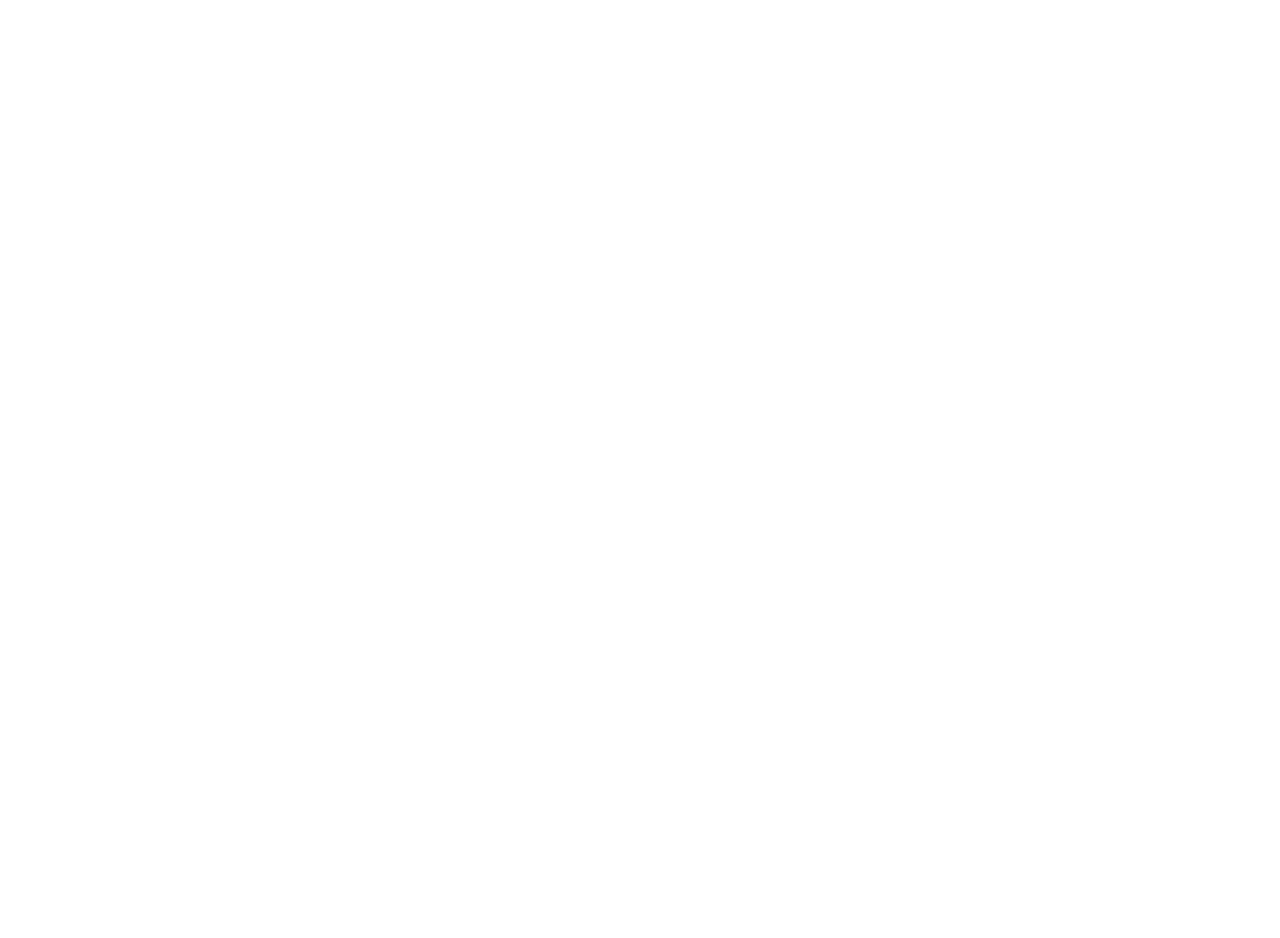
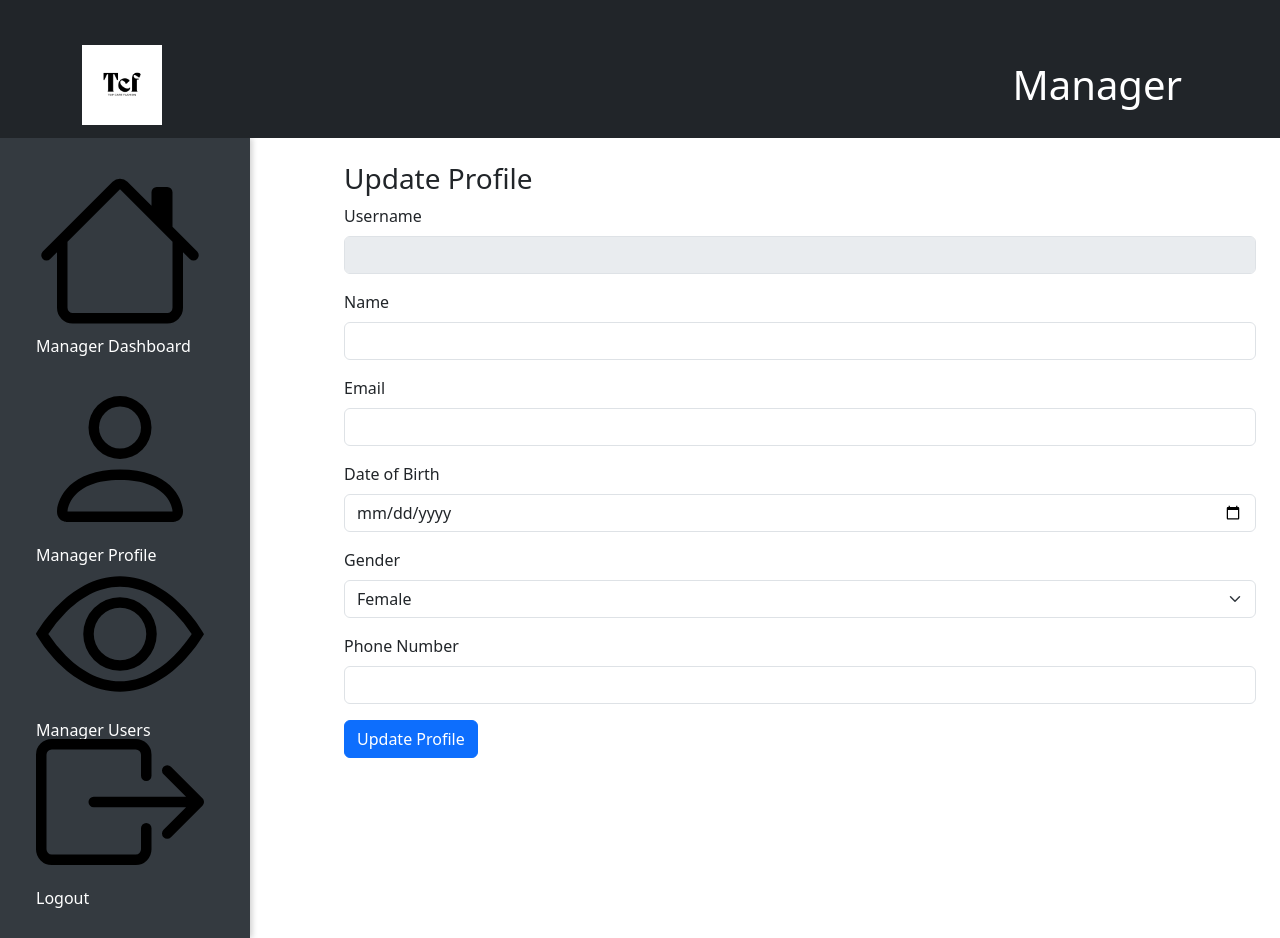
Before and after one commit to KevinYong1023/FYP-25-S1-11-Top-Care-Fashion, a React (Create React App) app: page /managerprofileupdate in a window 1280 px wide. Before the commit this address had no page. Before the commit the page ends 800 px from the top, so only its background shows below. Built offline with nearby package versions, Linux system fonts and the light colour scheme.

Commit message:
Manager can now update profile

```diff
--- a/src/App.js
+++ b/src/App.js
@@ -35,6 +35,7 @@ import DeleteAccount from "./Pages/Admin/DeleteAccount.js"
 import MixMatch from "./Pages/MixMatch.js";
 import ManagerDashboard from "./Pages/Manager/ManagerDashboard";
 import ManagerProfile from "./Pages/Manager/ManagerProfile";
+import ManagerProfileUpdate from "./Pages/Manager/ManagerProfileUpdate";
 import ManagerUsersDashboard from "./Pages/Manager/ManagerUsersDashboard";
 import ManagerUsersIndividual from "./Pages/Manager/ManagerUsersIndividual";
 
@@ -102,6 +103,7 @@ function App() {
                     <Route path="/mixmatch" element={<MixMatch/>}/>
                     <Route path="/managerdashboard" element={<ManagerDashboard />} />
                     <Route path="/managerprofile" element={<ManagerProfile />} />
+                    <Route path="/managerprofileupdate" element={<ManagerProfileUpdate />} />
                     <Route path="/managerusersdashboard" element={<ManagerUsersDashboard />} />
                     <Route path="/managerusersindividual/:id" element={<ManagerUsersIndividual />} />
                     <Route path = "/assigned-ticket" element={<TotalTicket name={name}/>}/>
--- a/src/Pages/Manager/ManagerProfile.js
+++ b/src/Pages/Manager/ManagerProfile.js
@@ -1,82 +1,57 @@
-// Pages/ManagerProfile.js
-import React, { useState } from "react";
-import { Container, Row, Col, Card, Button } from "react-bootstrap";
-import ManagerSidebar from "../../Components/Sidebars/ManagerSidebar";
+import React, { useState, useEffect } from "react";
+import { Container, Row, Col, Card, Button } from 'react-bootstrap';
+import userData from '../../mockdata/users.json';
+import userpic from '../../images/profile.png';
 import ManagerHeader from "../../Components/Headers/ManagerHeader";
+import ManagerSideBar from "../../Components/Sidebars/ManagerSidebar";
+import { useNavigate } from 'react-router-dom';
 
-export default function ManagerProfile() {
-    // Mock Data
-    const [profileData] = useState({
-        fullName: "John Doe",
-        email: "johndoe@example.com",
-        dob: "1990-05-15",
-        idNumber: "MGR001",
-        dateJoined: "2022-01-10",
-        gender: "Male",
-        phone: "+1234567890",
-        position: "Manager",
-    });
+const ManagerProfile = ({email}) => {
+    const [user, setUser] = useState(null);
+    const navigate = useNavigate(); // Initialize useNavigate
+    useEffect(() =>{
+
+        let getEmail = localStorage.getItem("email");
+        const fetchedUser = userData.find((user) => user.email === getEmail);
+        if (fetchedUser) {
+            setUser(fetchedUser);
+        }
+    }, [email]);
+
+    // Check if user data is loaded before rendering
+    if (!user) {
+        return <p>Loading user data...</p>;
+    }
+
+    function updateProfile(){
+        navigate('/ManagerProfileUpdate');
+    }
 
     return (
+        <div>
+            <ManagerHeader/>
             <Container fluid>
-            <ManagerHeader />
-
                 <Row>
-                {/* Sidebar */}
-                <Col xs={11} md={2} id="sidebar" className="p-0" style={{ minHeight: "100vh" }}>
-                    <ManagerSidebar />
+                    <Col xs={12} md={3} className="p-0">
+                        <ManagerSideBar/>
                     </Col>
-
-                {/* Main Profile Content */}
-                <Col md={9} lg={10} className="px-md-4">
-                    <h2 className="mt-3">Manager Profile</h2>
-                    <Card className="p-4">
-                        <Row>
-                            <Col md={6}>
-                                <h5>Full Name</h5>
-                                <p>{profileData.fullName}</p>
-                            </Col>
-                            <Col md={6}>
-                                <h5>Email</h5>
-                                <p>{profileData.email}</p>
-                            </Col>
-                        </Row>
-                        <Row>
-                            <Col md={6}>
-                                <h5>Date of Birth</h5>
-                                <p>{profileData.dob}</p>
-                            </Col>
-                            <Col md={6}>
-                                <h5>ID Number</h5>
-                                <p>{profileData.idNumber}</p>
-                            </Col>
-                        </Row>
-                        <Row>
-                            <Col md={6}>
-                                <h5>Date Joined</h5>
-                                <p>{profileData.dateJoined}</p>
-                            </Col>
-                            <Col md={6}>
-                                <h5>Gender</h5>
-                                <p>{profileData.gender}</p>
-                            </Col>
-                        </Row>
-                        <Row>
-                            <Col md={6}>
-                                <h5>Phone Number</h5>
-                                <p>{profileData.phone}</p>
-                            </Col>
-                            <Col md={6}>
-                                <h5>Position</h5>
-                                <p>{profileData.position}</p>
-                            </Col>
-                        </Row>
-                        <div className="text-center mt-4">
-                            <Button variant="primary">Update Profile</Button>
-                        </div>
+                    <Col md={9} className="p-4">
+                        <Card className={`p-4`}>
+                            <img src={userpic} alt="Profile" width="120" height="120" />
+                            <h4>Username: {user.name}</h4>
+                            <h4>Name: {user.name}</h4>
+                            <h4>Email: {user.email}</h4>
+                            <h4>Date of Birth: {user.dob}</h4>
+                            <h4>Gender: {user.gender}</h4>
+                            <h4>Phone: {user.phone}</h4>
                         </Card>
+                        <Button variant="primary" onClick={updateProfile}>Update Profile</Button>
                     </Col>
                 </Row>
             </Container>
+        </div>
+
     );
-}
+};
+
+export default ManagerProfile;
--- /dev/null
+++ b/src/Pages/Manager/ManagerProfileUpdate.js
@@ -0,0 +1,148 @@
+import React, { useState, useEffect } from 'react';
+import { Container, Row, Col, Form, Button } from 'react-bootstrap';
+import userData from '../../mockdata/users.json'; // Import mock data
+import ManagerSidebar from '../../Components/Sidebars/ManagerSidebar';
+import ManagerHeader from '../../Components/Headers/ManagerHeader';
+import { useNavigate } from 'react-router-dom';
+
+export default function ManagerProfileUpdate({ email }) {
+    const navigate = useNavigate();
+    const [profile, setProfile] = useState({
+        username: '',
+        name: '',
+        email: '',
+        dob: '',
+        gender: '',
+        phone: ''
+    });
+
+    // Fetch user data on component mount
+    useEffect(() => {
+        const user = userData.find((user) => user.email === email);
+        if (user) {
+            setProfile({
+                username: user.username,
+                name: user.name,
+                email: user.email,
+                dob: user.dob,
+                gender: user.gender,
+                phone: user.phone
+            });
+        }
+    }, [email]);
+
+    // Handle form changes
+    const handleChange = (e) => {
+        const { name, value } = e.target;
+        setProfile((prevState) => ({
+            ...prevState,
+            [name]: value
+        }));
+    };
+
+    const handleSubmit = (e) => {
+        alert("MANAGER UPDATED");
+        e.preventDefault();
+
+        // Remove the old user by filtering out their entry
+        const updatedUsers = userData.filter(user => user.email !== profile.email);
+
+        // Add the updated profile to the list
+        updatedUsers.push(profile);
+
+        // Log or manage the updated users array (in-memory update)
+        console.log('Updated Users:', updatedUsers);
+
+        // Navigate back to the profile view
+        navigate('/ManagerProfile');
+    };
+
+    return (
+        <>
+        <ManagerHeader/>
+        <Container fluid>
+            <Row>
+                <Col xs={12} md={3} className="p-0">
+                    <ManagerSidebar/>
+                </Col>
+                <Col md={9} className="p-4">
+                    <h3>Update Profile</h3>
+                    <Form onSubmit={handleSubmit}>
+                        <Form.Group className="mb-3" controlId="username">
+                            <Form.Label>Username</Form.Label>
+                            <Form.Control
+                                type="text"
+                                name="username"
+                                value={profile.username}
+                                disabled
+                            />
+                        </Form.Group>
+
+                        <Form.Group className="mb-3" controlId="name">
+                            <Form.Label>Name</Form.Label>
+                            <Form.Control
+                                type="text"
+                                name="name"
+                                value={profile.name}
+                                onChange={handleChange}
+
+                            />
+                        </Form.Group>
+
+                        <Form.Group className="mb-3" controlId="email">
+                            <Form.Label>Email</Form.Label>
+                            <Form.Control
+                                type="email"
+                                name="email"
+                                value={profile.email}
+                                onChange={handleChange}
+
+                            />
+                        </Form.Group>
+
+                        <Form.Group className="mb-3" controlId="dob">
+                            <Form.Label>Date of Birth</Form.Label>
+                            <Form.Control
+                                type="date"
+                                name="dob"
+                                value={profile.dob}
+                                onChange={handleChange}
+
+                            />
+                        </Form.Group>
+
+                        <Form.Group className="mb-3" controlId="gender">
+                            <Form.Label>Gender</Form.Label>
+                            <Form.Select
+                                name="gender"
+                                value={profile.gender}
+                                onChange={handleChange}
+
+                            >
+                                <option value="Female">Female</option>
+                                <option value="Male">Male</option>
+                                <option value="Other">Other</option>
+                            </Form.Select>
+                        </Form.Group>
+
+                        <Form.Group className="mb-3" controlId="phone">
+                            <Form.Label>Phone Number</Form.Label>
+                            <Form.Control
+                                type="tel"
+                                name="phone"
+                                value={profile.phone}
+                                onChange={handleChange}
+
+                            />
+                        </Form.Group>
+
+                        <Button variant="primary" type="submit">
+                            Update Profile
+                        </Button>
+                    </Form>
+                </Col>
+            </Row>
+        </Container>
+        </>
+    );
+}
```
Lines whose indentation alone changed are shown as unchanged.
